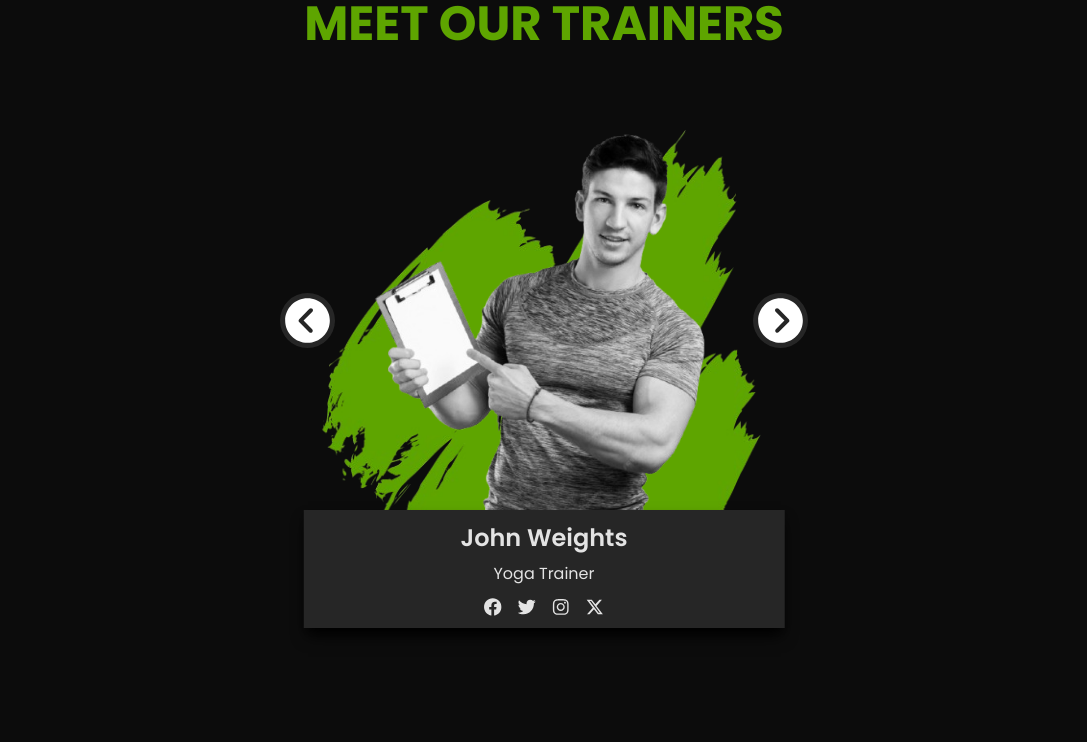
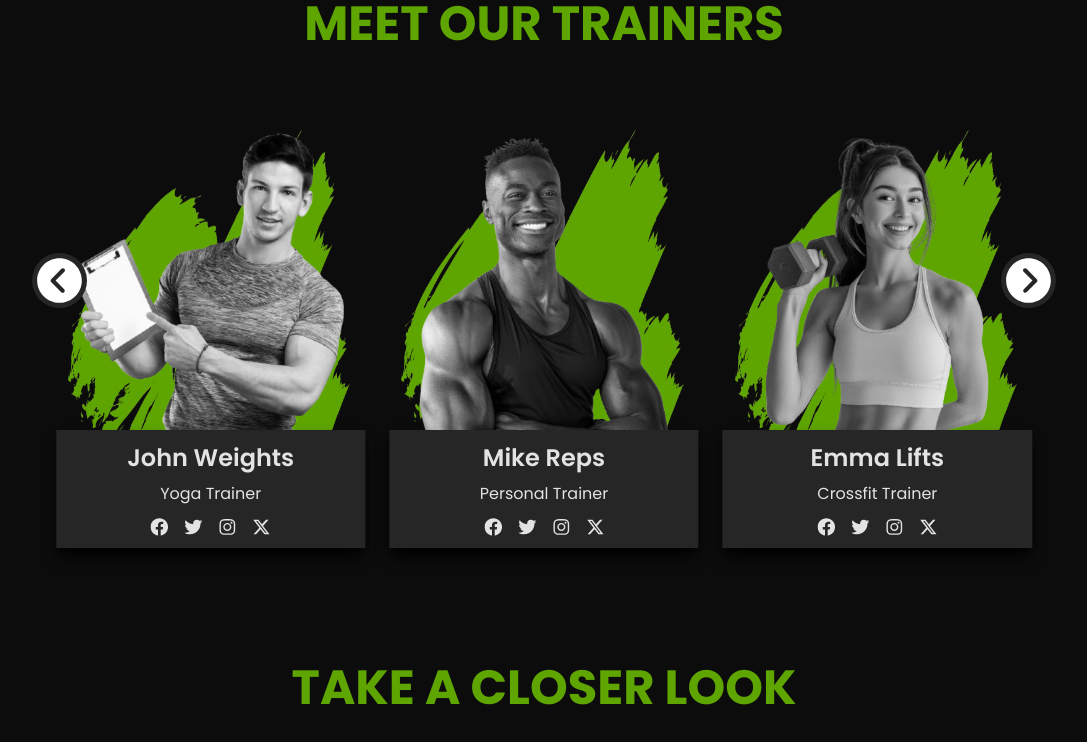
Before and after one commit to michelezedda/gympal, a React (Vite) app: page / in a window 1280 px wide. Shown: the part 1120-1862 px from the top of the page, without its empty margins (96-1183 px from the left). Built offline with nearby package versions, Linux system fonts and the light colour scheme; a web font is replaced by a local one.

Commit message:
trainers logic updated

```diff
--- a/src/components/plans/Plans.tsx
+++ b/src/components/plans/Plans.tsx
@@ -7,7 +7,7 @@ function Plans() {
     <>
       <div
         id="plans"
-        className="relative not-[]:flex flex-col place-items-center mt-30 xl:mt-40 bg-neutral-700 pt-25 md:pt-55 pb-90 md:pb-75 lg:pb-80 -skew-y-10"
+        className="relative flex flex-col place-items-center mt-30 xl:mt-40 bg-neutral-700 pt-25 md:pt-55 pb-90 md:pb-75 lg:pb-80 -skew-y-10"
       >
         <div className="mx-auto max-w-screen-lg skew-y-10 flex flex-col items-center justify-center">
           <h3 className="text-3xl md:text-5xl text-neutral-950 font-bold text-center">
--- a/src/components/trainers/TrainerCard.tsx
+++ b/src/components/trainers/TrainerCard.tsx
@@ -6,7 +6,7 @@ function TrainersCard({ trainer }: TrainerCardProps) {
   return (
     <>
       <div className="flex relative">
-        <img src="/media/frame.png" className="pl-[0.5px] h-100 lg:h-120" />
+        <img src="/media/frame.png" className="h-100" />
         <img
           src={trainer.pic}
           alt={trainer.name}
--- a/src/components/trainers/Trainers.tsx
+++ b/src/components/trainers/Trainers.tsx
@@ -22,6 +22,14 @@ function Trainers() {
     );
   };
 
+  const getVisibleTrainers = (): Trainer[] => {
+    const visible = [];
+    for (let i = 0; i < 3; i++) {
+      visible.push(trainers[(currentTrainer + i) % trainers.length]);
+    }
+    return visible;
+  };
+
   return (
     <>
       <div id="trainers" className="container mx-auto max-w-screen-lg">
@@ -35,7 +43,8 @@ function Trainers() {
               size={55}
               onClick={handlePrev}
             />
-            <div className="flex mx-6 mt-10">
+            {/* Mobile view */}
+            <div className="flex lg:hidden mx-6 mt-10">
               {trainers.map((trainer: Trainer, index: number) => (
                 <div
                   key={trainer.id}
@@ -45,6 +54,12 @@ function Trainers() {
                 >
                   <TrainerCard trainer={trainer} />
                 </div>
+              ))}
+            </div>
+            {/* Desktop view */}
+            <div className="hidden lg:flex justify-center gap-6 mx-6 mt-10">
+              {getVisibleTrainers().map((trainer) => (
+                <TrainerCard key={trainer.id} trainer={trainer} />
               ))}
             </div>
             <IoIosArrowDroprightCircle
```
